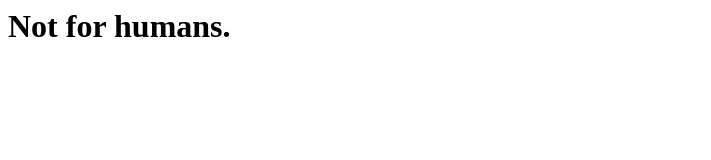
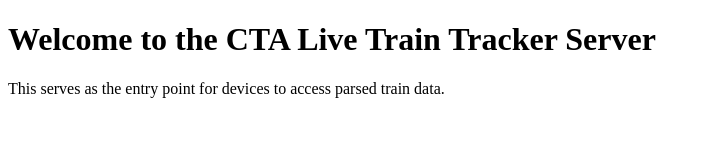
Before and after one commit to seanalewine/transit-board, a plain HTML site: page tracker/files/index.html in a window 1280 px wide. Shown: the whole page, without its empty margins (0-711 px from the left). Drawn offline with Linux system fonts and the light colour scheme.

Commit message:
Adding basic functionality

```diff
--- a/tracker/files/index.html
+++ b/tracker/files/index.html
@@ -1 +1,12 @@
-<h1>Not for humans.</h1>
+<!DOCTYPE html>
+<html lang="en">
+<head>
+    <meta charset="UTF-8">
+    <meta name="viewport" content="width=device-width, initial-scale=1.0">
+    <title>CTA Live Train Tracker Server</title>
+</head>
+<body>
+    <h1>Welcome to the CTA Live Train Tracker Server</h1>
+    <p>This serves as the entry point for devices to access parsed train data.</p>
+</body>
+</html>
```
Also changed, not shown: 4 other files.
